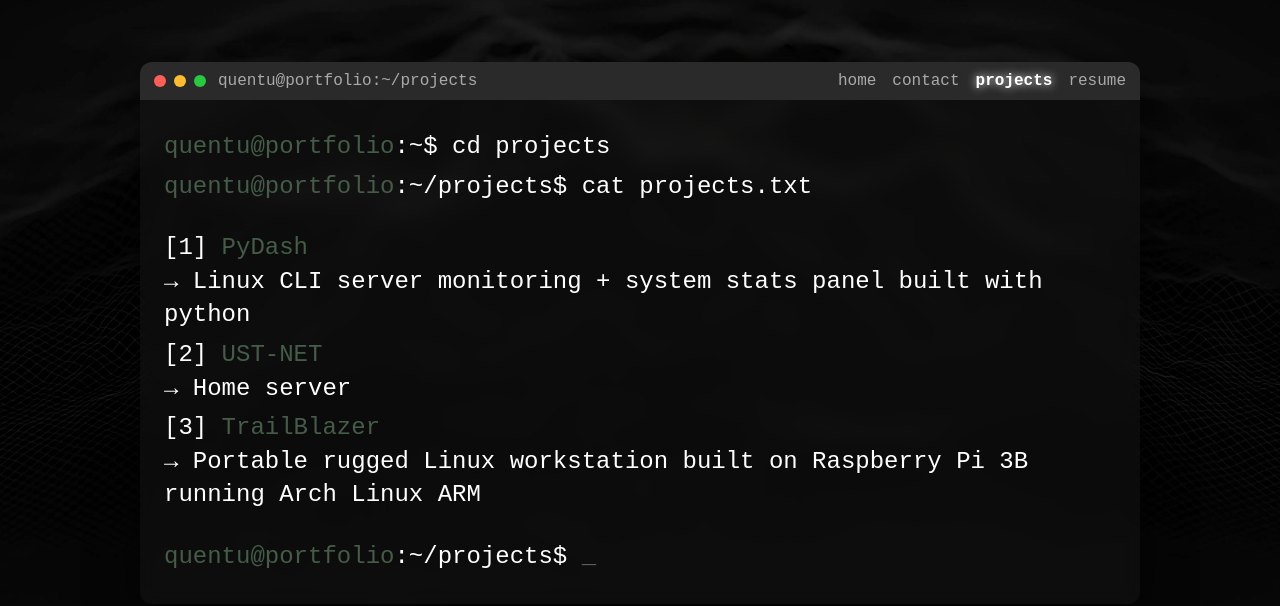
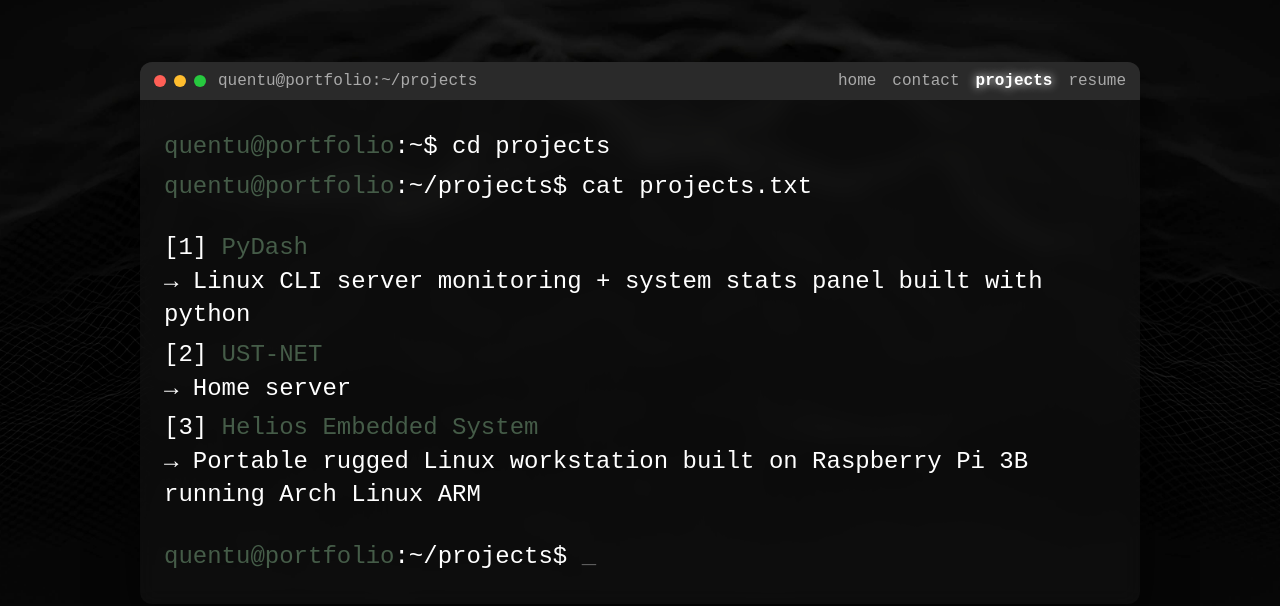
Before and after one commit to quentu/quentu.github.io, a plain HTML site: page projects.html in a window 1280 px wide. Shown: the part 68-674 px from the top of the page. Drawn offline with Linux system fonts and the light colour scheme.

Commit message:
Updated Projects

```diff
--- a/projects.html
+++ b/projects.html
@@ -66,7 +66,7 @@
                     </p>
 
                     <p>
-                        [3] <a href="./projects/project3">TrailBlazer</a><br>
+                        [3] <a href="./projects/project3">Helios Embedded System</a><br>
                         → Portable rugged Linux workstation built on Raspberry Pi 3B running Arch Linux ARM
                     </p>
 
```
